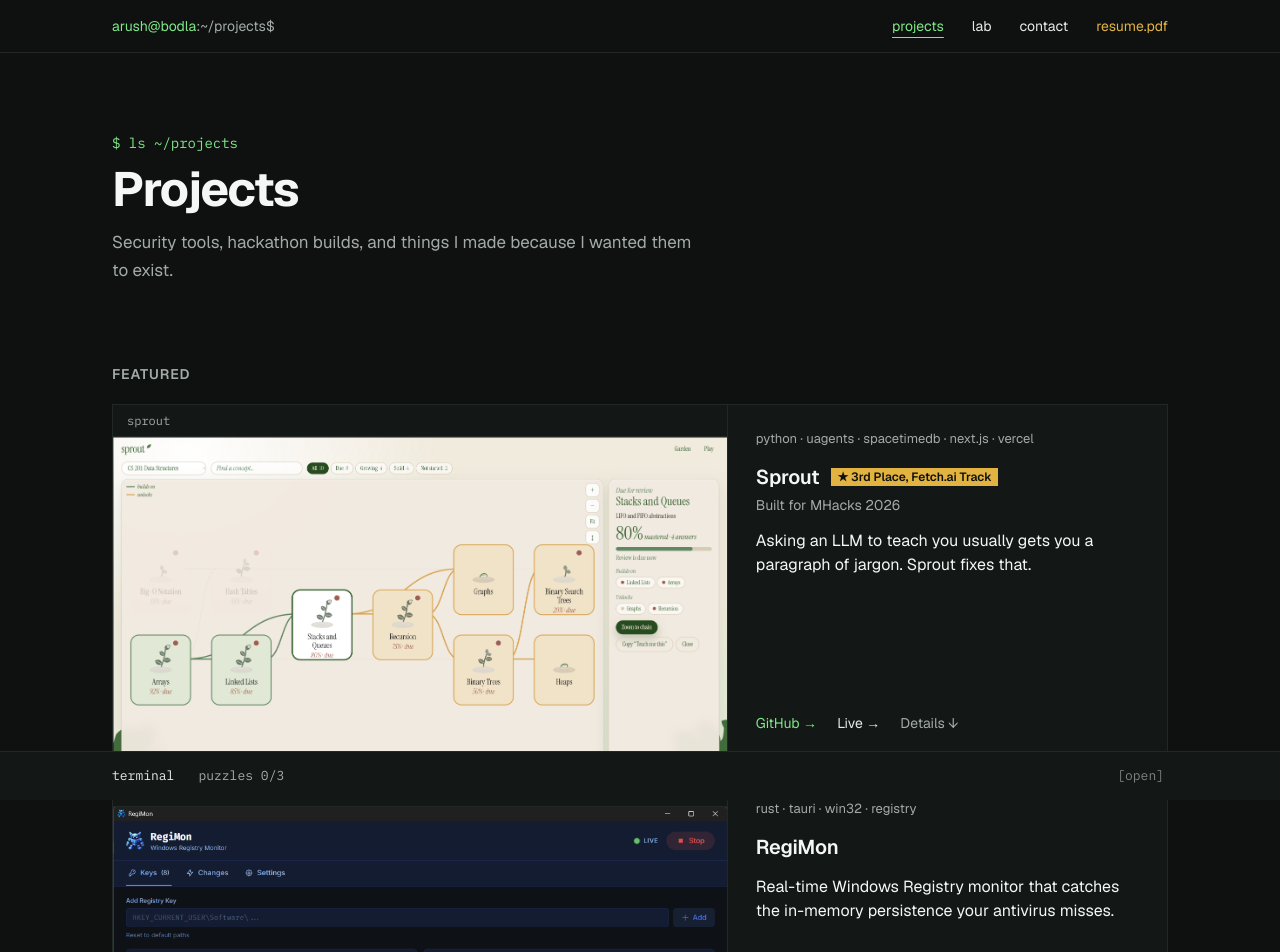
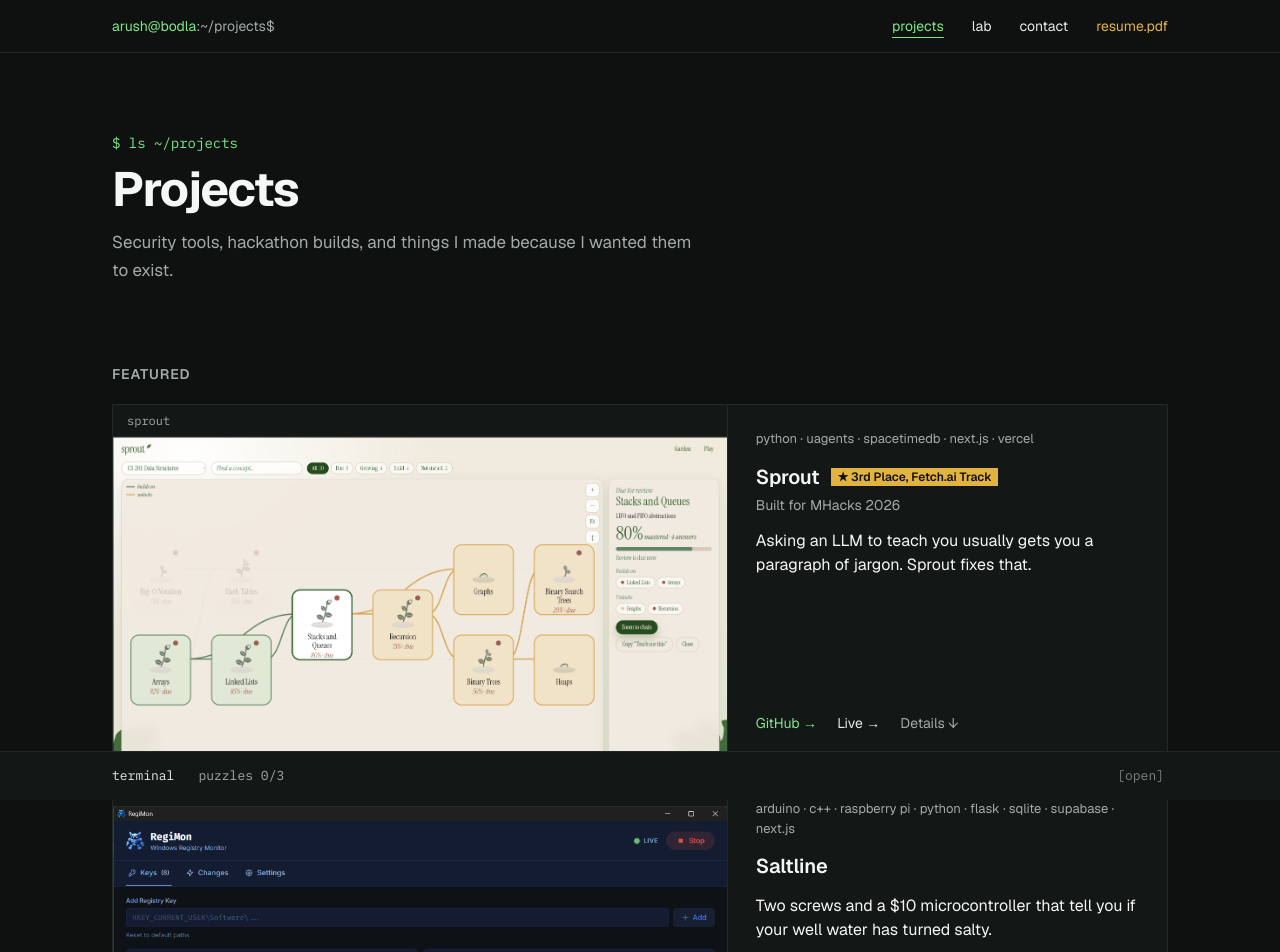
Before and after one commit to ArushNo1/PortfolioWebsite, a Next.js app: page /projects in a window 1280 px wide. Shown: the top 952 px of the page. Built offline with nearby package versions, Linux system fonts and the light colour scheme.

Commit message:
saltline

```diff
--- a/src/data/projects.ts
+++ b/src/data/projects.ts
@@ -46,6 +46,28 @@ export const projects: Project[] = [
     image: '/SproutLearn.png',
     featured: true,
     event: 'MHacks 2026',
+  },
+  {
+    id: 'saltline',
+    name: 'Saltline',
+    tags: ['Arduino', 'C++', 'Raspberry Pi', 'Python', 'Flask', 'SQLite', 'Supabase', 'Next.js'],
+    description: 'A sub-$40 salinity sensor that slides onto a hand pump or water line, flags seawater creeping into drinking wells, and streams readings to a live dashboard. No test strips or chemicals.',
+    tagline: 'Two screws and a $10 microcontroller that tell you if your well water has turned salty.',
+    problem: 'In coastal Bangladesh and the Mekong Delta, the sea is creeping into drinking wells. A well that\'s fine in January can be too salty by March, and testing means a lab trip or test strips that run out.',
+    approach: 'An Arduino reads two stainless steel screw electrodes as a voltage divider, corrects for temperature with a thermistor, and maps conductivity to sodium in mg/L. A Raspberry Pi relay buffers every reading in a SQLite outbox and forwards it to saltline.surf.',
+    result: 'Calibrated against three salt solutions and detected their concentrations. Readings stream every 2s and appear on the dashboard ~1.4s after reaching the Pi, and keep logging locally with no internet.',
+    highlights: [
+      'Wrote all the Arduino firmware: conductivity, 25 °C temperature correction, status LED and a servo valve that blocks salty water',
+      'Owned the Raspberry Pi: OS, networking, Tailscale SSH, and a Flask/waitress relay under systemd that answers the sensor in ~5 ms',
+      'Offline-first outbox: at-least-once delivery, oldest-first with retries and backoff; a simulated outage drained 20 queued readings in order, none lost',
+      'Got a Wi-Fi-less Arduino online by wiring it to the Pi over one power+data cable and letting the Pi handle networking',
+      'Fixed cross-team format mismatches by writing an API contract and having the relay pass bodies through unchanged',
+    ],
+    github: 'https://github.com/ArushNo1/saltline',
+    website: 'https://saltline.surf',
+    image: '/RegiMon.png', // placeholder until a Saltline photo is added
+    featured: true,
+    event: null,
   },
   {
     id: 'regimon',
```
